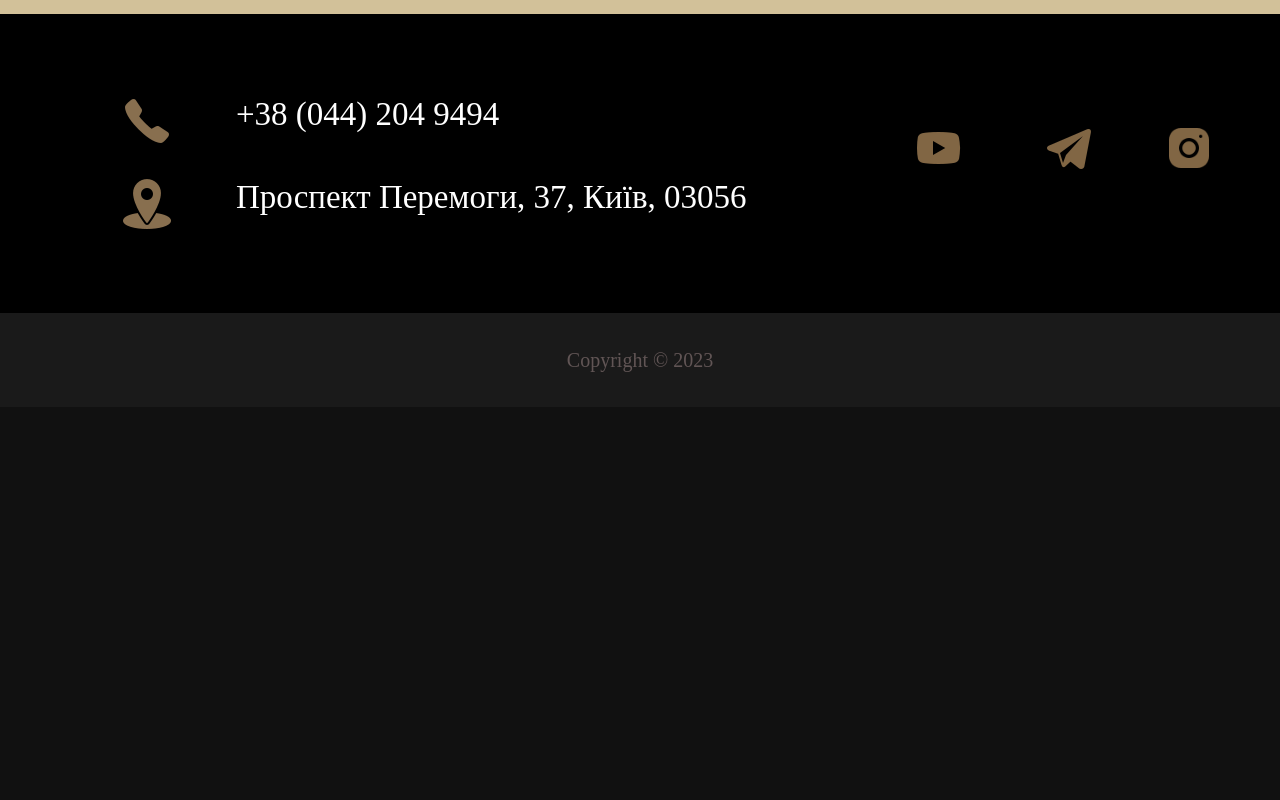
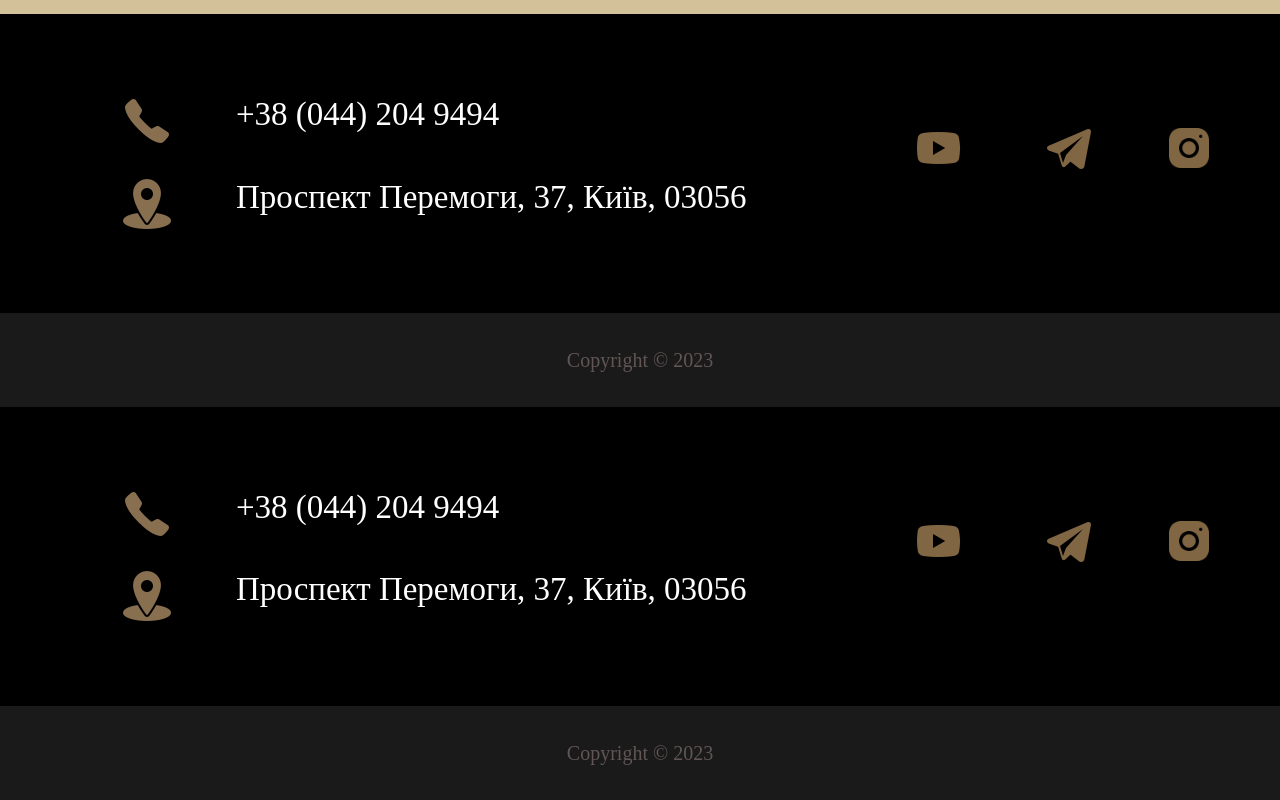
Before and after one commit to Brain-Breakers-ATB/KPIHub, an Angular app in the folder frontend/: page /entrant in a window 1280 px wide. Shown: the part 3627-4427 px from the top of the page. Before the commit the page ends 4034 px from the top, so only its background shows below. Built offline with nearby package versions, Linux system fonts and the light colour scheme.

Commit message:
add footer to all pages

```diff
--- a/frontend/src/app/app.component.html
+++ b/frontend/src/app/app.component.html
@@ -1,2 +1,3 @@
 <app-base-header></app-base-header>
 <router-outlet></router-outlet>
+<app-base-footer></app-base-footer>
--- a/frontend/src/app/app.module.ts
+++ b/frontend/src/app/app.module.ts
@@ -6,6 +6,7 @@ import { AppComponent } from './app.component';
 import { MainPageComponent } from './pages/main-page/main-page.component';
 import { SubdivisionsPageComponent } from './pages/subdivisions-page/subdivisions-page.component';
 import { BaseHeaderModule } from "./pages/base-header/base-header.module";
+import {BaseFooterModule} from "./pages/base-footer/base-footer.module";
 
 @NgModule({
   declarations: [
@@ -16,7 +17,8 @@ import { BaseHeaderModule } from "./pages/base-header/base-header.module";
   imports: [
     BrowserModule,
     AppRoutingModule,
-    BaseHeaderModule
+    BaseHeaderModule,
+      BaseFooterModule
   ],
   providers: [],
   bootstrap: [AppComponent]
--- a/frontend/src/app/pages/contacts-page/contacts-page.component.sass
+++ b/frontend/src/app/pages/contacts-page/contacts-page.component.sass
@@ -24,7 +24,7 @@ html
     border-radius: 10px
     width: 560px
     height: 750px
-    margin-top: 100px
+    margin-top: 250px
     margin-left: 80px
     flex-direction: column
     justify-content: flex-start
```
Also changed, not shown: frontend/src/app/pages/base-footer/base-footer.module.ts (added, +17 -0 lines).
